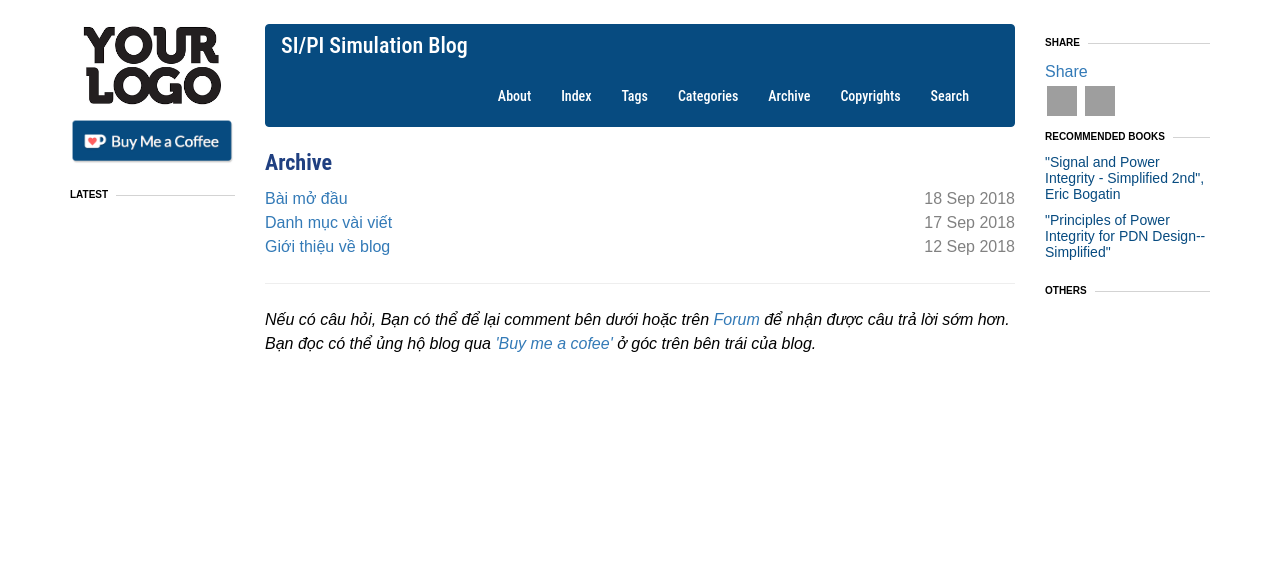
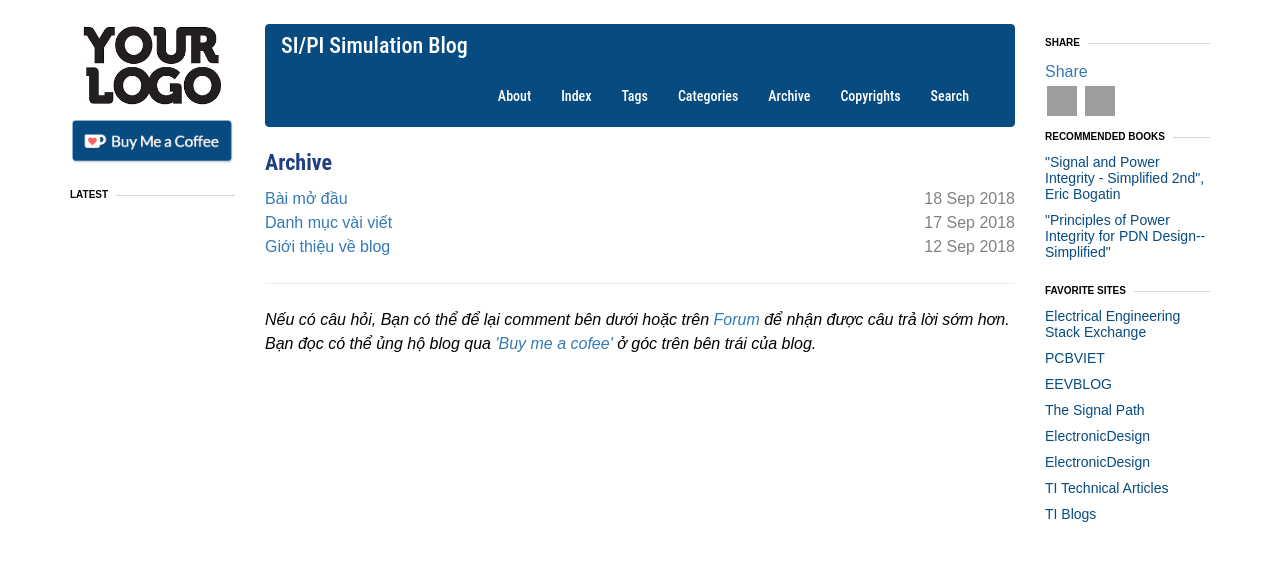
Before and after one commit to anhvanthe/SignalPowerIntegrity, a Jekyll site: the page built from archive.html, in a window 1280 px wide. Shown: the top 561 px of the page. Built offline with Jekyll 4.4.1, drawn with Linux system fonts in a browser that asks for light colours; nearby versions of some CDN libraries; grey boxes are pictures that could not be loaded.

Commit message:
update right sidebar

```diff
--- a/_includes/sidebar_right.html
+++ b/_includes/sidebar_right.html
@@ -106,8 +106,23 @@
           </nav>
 
           <nav>
-          <div class="header">Others</div>
+          <div class="header">Favorite sites</div>
           <ul>
+            <li> <a style="text-align: left; color: #074B80;" href="https://electronics.stackexchange.com">Electrical Engineering Stack Exchange </a> </li>
+
+            <li> <a style="text-align: left; color: #074B80;" href="http://pcbviet.com">PCBVIET </a> </li>
+
+            <li> <a style="text-align: left; color: #074B80;" href="http://www.eevblog.com">EEVBLOG </a> </li>
+
+            <li> <a style="text-align: left; color: #074B80;" href="http://www.thesignalpath.com">The Signal Path </a> </li>
+
+            <li> <a style="text-align: left; color: #074B80;" href="https://www.electronicdesign.com">ElectronicDesign </a> </li>
+
+            <li> <a style="text-align: left; color: #074B80;" href="https://www.electronicdesign.com">ElectronicDesign </a> </li>
+
+            <li> <a style="text-align: left; color: #074B80;" href="http://www.ti.com/analog-circuit/tech-article.html">TI Technical Articles </a> </li>
+
+            <li> <a style="text-align: left; color: #074B80;" href="http://e2e.ti.com/blogs_/">TI Blogs </a> </li>
 
 
             </ul>
```
